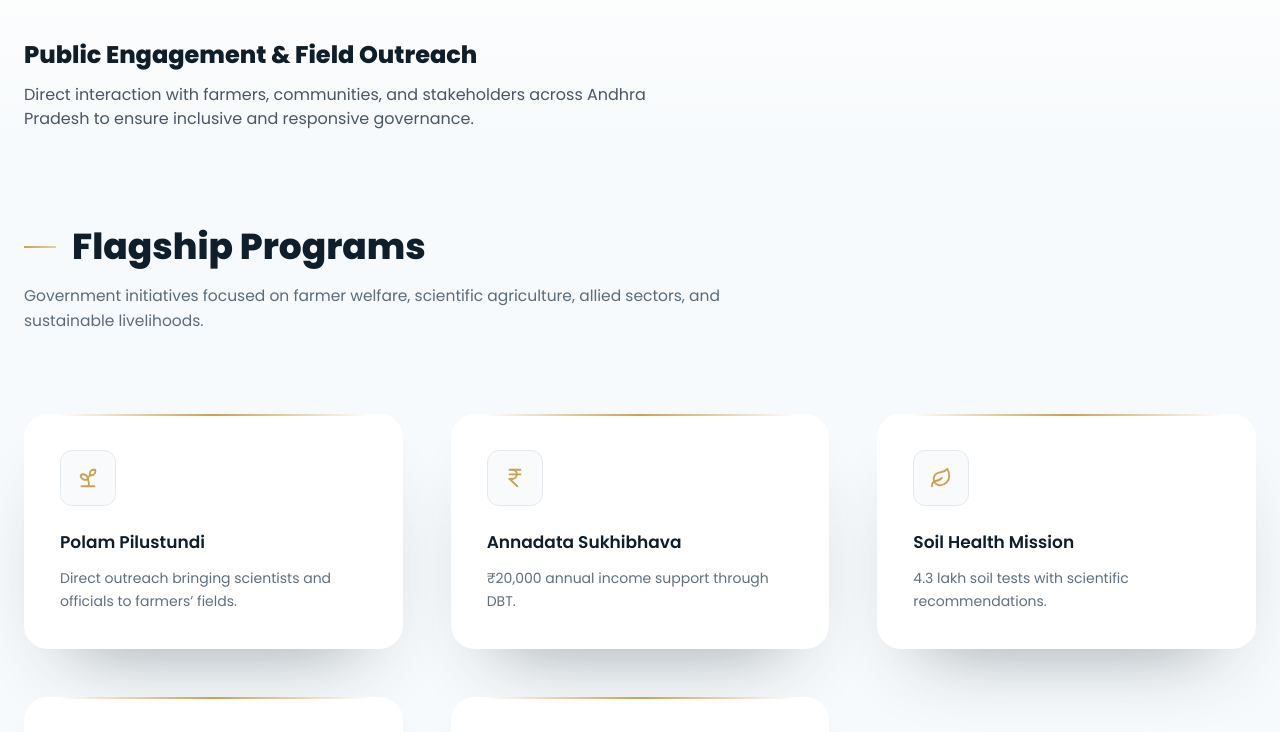
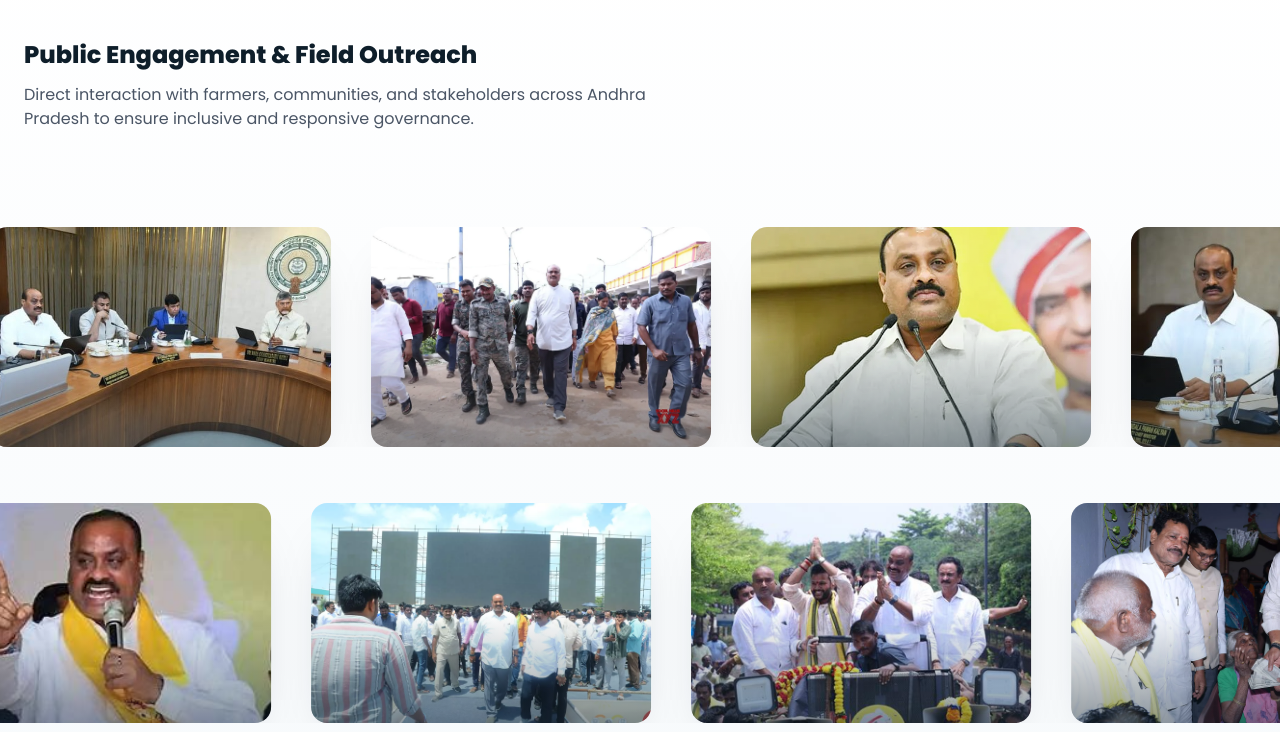
Before and after one commit to BangaruNaiduEarle/k-atchannaidu, a Next.js app: page / in a window 1280 px wide. Shown: the part 1400-2132 px from the top of the page. Built offline with nearby package versions, Linux system fonts and the light colour scheme.

Commit message:
tesring marque

```diff
--- a/src/app/page.js
+++ b/src/app/page.js
@@ -249,7 +249,7 @@ export default function HomePage() {
         {/* <div className="pointer-events-none absolute inset-y-0 left-0 w-24 bg-gradient-to-r from-[#F7FAFC] to-transparent" />
         <div className="pointer-events-none absolute inset-y-0 right-0 w-24 bg-gradient-to-l from-[#F7FAFC] to-transparent" /> */}
 
-        {/* <HomeMarquee /> */}
+        <HomeMarquee />
       </section>
 
 
```
